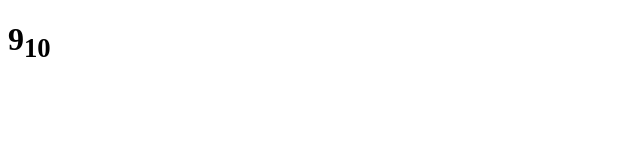
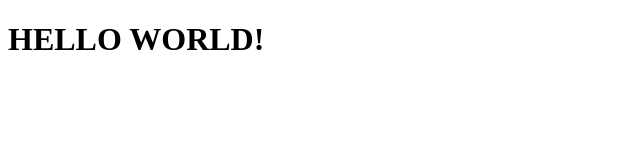
Before and after one commit to MikeVM97/HackerRank, a plain HTML site: page 3-Months-Preparation-Kit/index.html in a window 1280 px wide. Shown: the whole page, without its empty margins (0-640 px from the left). Drawn offline with Linux system fonts and the light colour scheme.

Commit message:
second commit

```diff
--- a/3-Months-Preparation-Kit/index.html
+++ b/3-Months-Preparation-Kit/index.html
@@ -7,6 +7,6 @@
   <title>Document</title>
 </head>
 <body>
-  <h1>9<sub>10</sub></h1>
+  <h1>HELLO WORLD!</h1>
 </body>
 </html>
```
Also changed, not shown: 1 other file.
